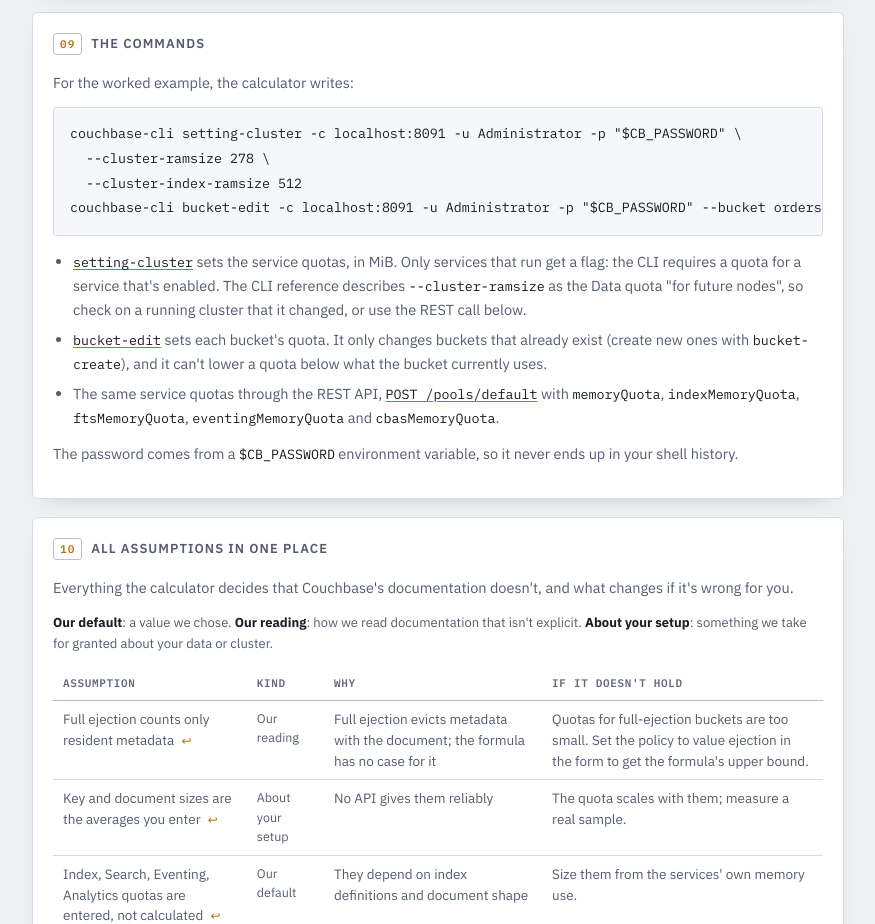
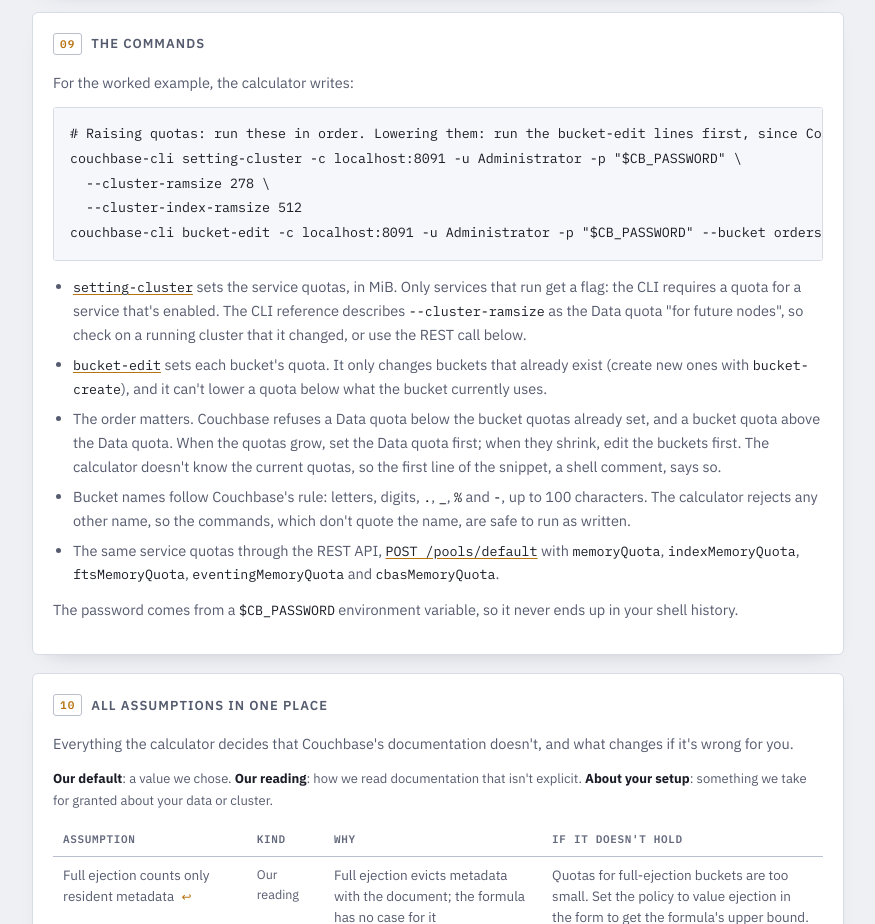
Before and after one commit to torrentalle/memorylimit-dev, a website: page public/couchbase/how-it-works/index.html in a window 1280 px wide. Shown: the part 5460-6384 px from the top of the page, without its empty margins (202-1077 px from the left). Drawn offline with Linux system fonts and the light colour scheme.

Commit message:
fix: Couchbase command order advice and bucket-name validation
- The couchbase-cli snippet starts with a shell comment on the order:
  Couchbase refuses a Data quota below the bucket quotas already set, so
  when quotas shrink the bucket-edit lines must run first. The page
  doesn't know the current quotas, so it says so instead of guessing.
- Bucket names must follow Couchbase's rule (letters, digits, . _ % -,
  up to 100 characters). Anything else is rejected, so a crafted pasted
  name such as x$(...) can no longer reach the unquoted shell commands.
- The guide explains both.

```diff
--- a/public/couchbase/how-it-works/index.html
+++ b/public/couchbase/how-it-works/index.html
@@ -372,7 +372,8 @@
     <section class="panel guide-section" id="commands" aria-labelledby="commands-heading">
       <h2 id="commands-heading" class="panel__title"><span class="panel__index">09</span> The commands</h2>
       <p>For the worked example, the calculator writes:</p>
-      <pre class="yaml-block"><code>couchbase-cli setting-cluster -c localhost:8091 -u Administrator -p "$CB_PASSWORD" \
+      <pre class="yaml-block"><code># Raising quotas: run these in order. Lowering them: run the bucket-edit lines first, since Couchbase refuses a Data quota below the bucket quotas already set.
+couchbase-cli setting-cluster -c localhost:8091 -u Administrator -p "$CB_PASSWORD" \
   --cluster-ramsize 278 \
   --cluster-index-ramsize 512
 couchbase-cli bucket-edit -c localhost:8091 -u Administrator -p "$CB_PASSWORD" --bucket orders --bucket-ramsize 278</code></pre>
@@ -387,6 +388,16 @@
           <a href="https://docs.couchbase.com/server/current/cli/cbcli/couchbase-cli-bucket-edit.html" target="_blank" rel="noopener"><code>bucket-edit</code></a>
           sets each bucket's quota. It only changes buckets that already exist (create new ones with <code>bucket-create</code>), and
           it can't lower a quota below what the bucket currently uses.
+        </li>
+        <li>
+          The order matters. Couchbase refuses a Data quota below the bucket quotas already set, and a bucket quota above the
+          Data quota. When the quotas grow, set the Data quota first; when they shrink, edit the buckets first. The calculator
+          doesn't know the current quotas, so the first line of the snippet, a shell comment, says so.
+        </li>
+        <li>
+          Bucket names follow Couchbase's rule: letters, digits, <code>.</code>, <code>_</code>, <code>%</code> and
+          <code>-</code>, up to 100 characters. The calculator rejects any other name, so the commands, which don't quote the
+          name, are safe to run as written.
         </li>
         <li>
           The same service quotas through the REST API,
```
Also changed, not shown: public/js/formatters/couchbase.js (+14 -1 lines), tests/formatters/couchbase.test.js (+10 -0 lines).
